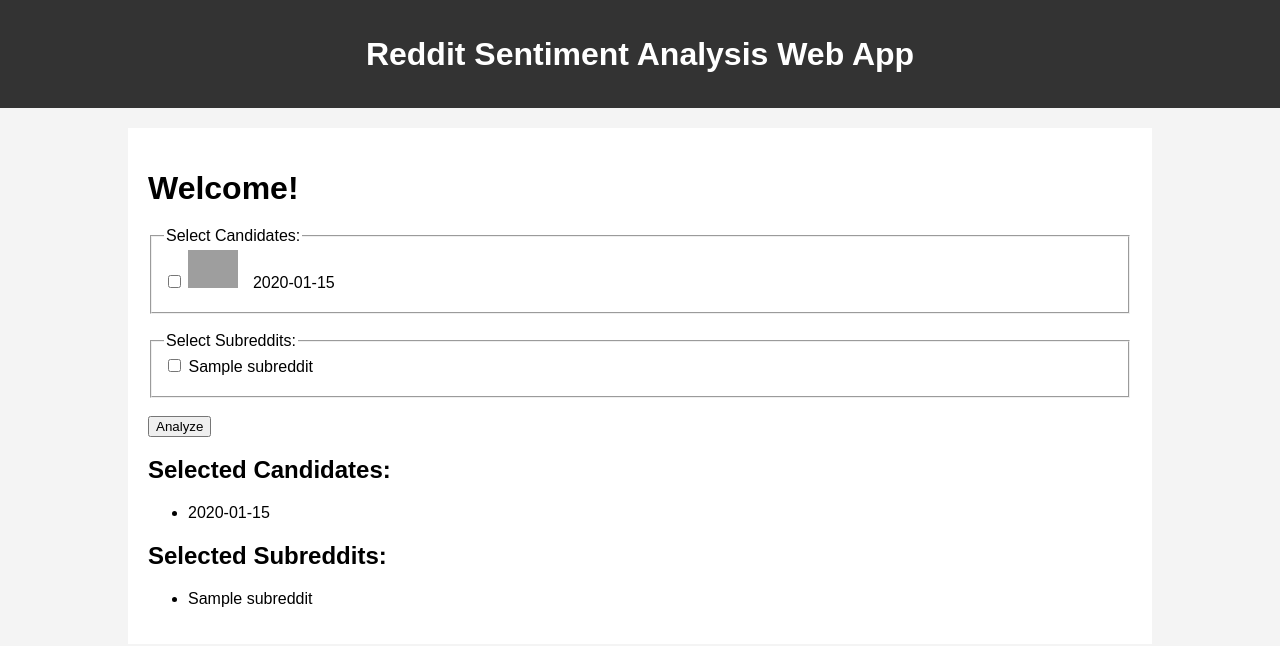
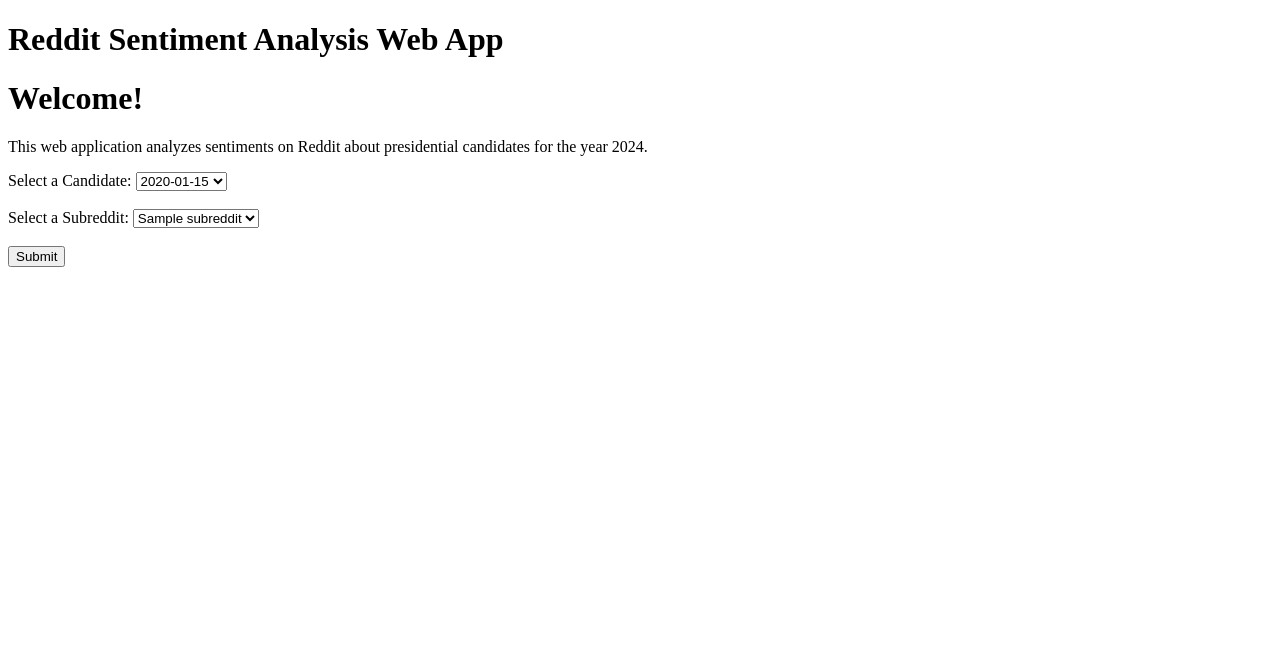
Before and after one commit to bbrauser/Reddit_Candidate_Sentiment, a Flask app: template templates/index.html in a window 1280 px wide. Shown: the top 646 px of the page. Run offline with Flask 3, Linux system fonts and the light colour scheme; the template is opened without the code that fills it: most values are stand-ins (such as "Sample title", 1, 10 or a date in 2020); parts of the project's set-up code (start-up, migrations or seed data) failed here and were passed over; grey boxes are pictures that could not be loaded.

Commit message:
Updated app.py

```diff
--- a/app.py
+++ b/app.py
@@ -1,30 +1,29 @@
-from flask import Flask, render_template, request
-from web_scraper import get_presidential_candidates  # Ensure this matches your project structure
+from flask import Flask, render_template, request, redirect, url_for
+from web_scraper import get_presidential_candidates
+from app_visuals import generate_visualizations, visualization_name_mapping
 
 app = Flask(__name__)
 
-# Sample list of subreddits - replace with actual subreddits from your project
-subreddits = ['Conservative', 'Liberal', 'democrats', 'Republican']
+candidates = get_presidential_candidates()
+subreddits = ['Conservative', 'Liberal', 'democrats', 'Republican', 'Libertarian', 'Progressive', 'Republicanism']
 
 @app.route('/', methods=['GET', 'POST'])
 def index():
     if request.method == 'POST':
-        selected_candidates = request.form.getlist('candidates')
-        selected_subreddits = request.form.getlist('subreddits')
+        selected_candidate = request.form['candidate']
+        selected_subreddit = request.form['subreddit']
 
-        # Now you can call fetch_reddit_data or any other function with selected candidates and subreddits
-        # Example: results = fetch_reddit_data(selected_candidates, selected_subreddits)
-        # Handle and display the results as needed
-    else:
-        selected_candidates = []
-        selected_subreddits = []
+        # Redirect to the visualization page for the selected candidate
+        return redirect(url_for('visualizations', candidate=selected_candidate, subreddit=selected_subreddit))
 
-    candidates = get_presidential_candidates()
-    return render_template('index.html',
-                           candidates=candidates,
-                           selected_candidates=selected_candidates,
-                           selected_subreddits=selected_subreddits,
-                           subreddits=subreddits)
+    return render_template('index.html', candidates=candidates, subreddits=subreddits)
+
+@app.route('/visualizations/<candidate>/<subreddit>')
+def visualizations(candidate, subreddit):
+    # Generate visualizations for the selected candidate
+    visualizations_data = generate_visualizations(candidate)
+
+    return render_template('visualizations.html', candidate=candidate, subreddit=subreddit, visualizations=visualizations_data, visualization_name_mapping=visualization_name_mapping)
 
 if __name__ == '__main__':
     app.run(debug=True)
--- /dev/null
+++ b/app_visuals.py
@@ -0,0 +1,55 @@
+import pandas as pd
+import seaborn as sns
+import matplotlib
+matplotlib.use('Agg')  # Use the Agg backend
+import matplotlib.pyplot as plt
+import matplotlib.pyplot as plt
+
+# Load data from results.csv
+df = pd.read_csv('results.csv')
+
+# Define the mapping of visualization names
+visualization_name_mapping = {
+    'hist_score': 'Histogram of Score',
+    'hist_sub_score': 'Histogram of Subjectivity Score',
+    'hist_sent_score': 'Histogram of Sentiment Score'
+    # Add more mappings for other visualizations
+}
+
+def generate_visualizations(selected_candidate):
+    # Filter data for the selected candidate
+    candidate_data = df[df['Name'] == selected_candidate]
+
+    visualizations_data = {
+        'hist_score': 'hist_score.png',
+        'hist_sub_score': 'hist_sub_score.png',
+        'hist_sent_score': 'hist_sebt_score.png'
+        # Add more visualization data entries
+    }
+
+    # Create and save the visualizations
+    sns.set(style="whitegrid")
+
+    # Histograms
+    plt.figure(figsize=(10, 6))
+    sns.histplot(data=candidate_data, x='Score', kde=True)
+    plt.title(f'Histogram of Score for {selected_candidate}')
+    plt.savefig('static/visualizations/hist_score.png')
+
+    plt.figure(figsize=(10, 6))
+    sns.histplot(data=candidate_data, x='Subjectivity_Score', kde=True)
+    plt.title(f'Histogram of Subjectivity_Score for {selected_candidate}')
+    plt.savefig('static/visualizations/hist_sub_score.png')
+
+    plt.figure(figsize=(10, 6))
+    sns.histplot(data=candidate_data, x='Sentiment_Score', kde=True)
+    plt.title(f'Histogram of Sentiment_Score for {selected_candidate}')
+    plt.savefig('static/visualizations/hist_sent_score.png')
+
+    return {'hist_score': 'hist_score.jpeg'}
+
+if __name__ == '__main__':
+    # Example usage for testing
+    selected_candidate = 'Candidate 1'  # Replace with the candidate chosen by the user
+    visuals = generate_visualizations(selected_candidate)
+    print("Visualizations generated:", visuals)
--- a/data_aggregation.py
+++ b/data_aggregation.py
@@ -41,5 +41,8 @@ def aggregate_and_export(data, sentiments, sentiment_scores, subjectivity_scores
     # Format the 'Created' column to show month abbreviation and year (e.g., 'Jan 23').
     df['Created'] = df['Created'].apply(lambda x: x.strftime('%b %Y'))
 
+    # Removes trailing white space
+    df['Name'] = df['Name'].str.strip()
+
     # Export the DataFrame to a CSV file named 'results.csv' without row indices.
     df.to_csv('results.csv', index=False)
--- a/static/css/style.css
+++ /dev/null
@@ -1,57 +0,0 @@
-body {
-    font-family: Arial, sans-serif;
-    margin: 0;
-    padding: 0;
-    background-color: #f4f4f4;
-}
-
-.navbar {
-    background-color: #333;
-    color: white;
-    padding: 15px;
-    text-align: center;
-}
-
-.container {
-    width: 80%;
-    margin: auto;
-    overflow: hidden;
-}
-
-.main {
-    padding: 20px;
-    background: white;
-    margin-top: 20px;
-}
-
-h1, p {
-    margin-bottom: 20px;
-}
-
-.candidate, .subreddit {
-    margin-bottom: 10px;
-}
-
-.candidate img, .subreddit img {
-    width: 50px; /* Adjust size as needed */
-    height: auto;
-    margin-right: 10px;
-}
-
-/* ... existing styles ... */
-
-.candidates, .subreddits {
-    display: grid;
-    grid-template-columns: repeat(3, 1fr); /* Three equal columns */
-    gap: 10px; /* Space between grid items */
-}
-
-.candidate, .subreddit {
-    margin-bottom: 10px;
-}
-
-.candidate img, .subreddit img {
-    width: 50px; /* Adjust size as needed */
-    height: auto;
-    margin-right: 10px;
-}
--- a/templates/index.html
+++ b/templates/index.html
@@ -2,7 +2,6 @@
 <html>
 <head>
     <title>Reddit Sentiment Analysis</title>
-    <link rel="stylesheet" type="text/css" href="{{ url_for('static', filename='css/style.css') }}">
 </head>
 <body>
     <div class="navbar">
@@ -11,60 +10,29 @@
     <div class="container">
         <div class="main">
             <h1>Welcome!</h1>
-            <form method="POST" action="/">
-                <!-- Candidate Checkboxes -->
-                <fieldset>
-                    <legend>Select Candidates:</legend>
-                    <div class="candidates"> <!-- Grid container for candidates -->
-                        {% for candidate in candidates %}
-                        <div class="candidate">
-                            <input type="checkbox" id="{{ candidate.replace(' ', '') }}" name="candidates" value="{{ candidate.replace(' ', '') }}">
-                            <label for="{{ candidate.replace(' ', '') }}">
-                                <img src="{{ url_for('static', filename='assets/images/' + candidate.replace(' ', '') + '.jpeg') }}" alt="{{ candidate }}">
-                                {{ candidate }}
-                            </label>
-                        </div>
-                        {% endfor %}
-                    </div>
-                </fieldset>
-                <br>
+            <p>This web application analyzes sentiments on Reddit about presidential candidates for the year 2024.</p>
 
-                <!-- Subreddit Checkboxes -->
-                <fieldset>
-                    <legend>Select Subreddits:</legend>
-                    <div class="subreddits"> <!-- Grid container for subreddits -->
-                        {% for subreddit in subreddits %}
-                        <div class="subreddit">
-                            <input type="checkbox" id="{{ subreddit }}" name="subreddits" value="{{ subreddit }}">
-                            <label for="{{ subreddit }}">{{ subreddit }}</label>
-                        </div>
-                        {% endfor %}
-                    </div>
-                </fieldset>
-                <br>
+            <form method="POST">
+                <label for="candidate">Select a Candidate:</label>
+                <select name="candidate" id="candidate">
+                    {% for candidate in candidates %}
+                        <option value="{{ candidate }}">{{ candidate }}</option>
+                    {% endfor %}
+                </select>
+                <br><br>
 
-                <!-- Submit Button -->
-                <input type="submit" value="Analyze">
+                <label for="subreddit">Select a Subreddit:</label>
+                <select name="subreddit" id="subreddit">
+                    {% for subreddit in subreddits %}
+                        <option value="{{ subreddit }}">{{ subreddit }}</option>
+                    {% endfor %}
+                </select>
+                <br><br>
+
+                <input type="submit" value="Submit">
             </form>
 
-            <!-- Display Selected Candidates and Subreddits (if any) -->
-            {% if selected_candidates %}
-            <h2>Selected Candidates:</h2>
-            <ul>
-                {% for candidate in selected_candidates %}
-                <li>{{ candidate }}</li>
-                {% endfor %}
-            </ul>
-            {% endif %}
-
-            {% if selected_subreddits %}
-            <h2>Selected Subreddits:</h2>
-            <ul>
-                {% for subreddit in selected_subreddits %}
-                <li>{{ subreddit }}</li>
-                {% endfor %}
-            </ul>
-            {% endif %}
+            <!-- Additional content can go here -->
         </div>
     </div>
 </body>
```
Also changed, not shown: static/css/styles.css (added, +29 -0 lines), templates/visualizations.html (added, +27 -0 lines), results.csv, static/hist_score.png (added), static/hist_sent_score.png (added), static/hist_sub_score.png (added), static/visualizations/hist_score.png (added), static/visualizations/hist_sent_score.png (added), static/visualizations/hist_sub_score.png (added), 3 other files.
